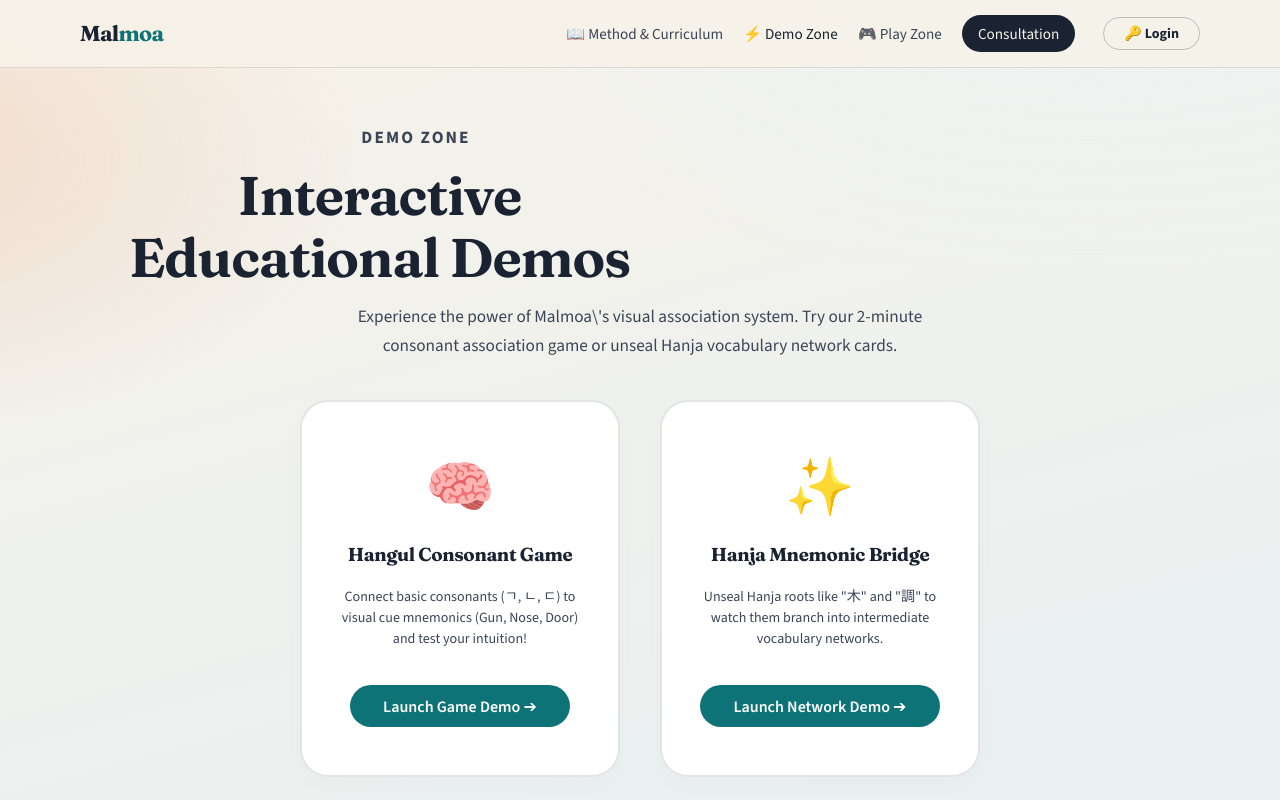
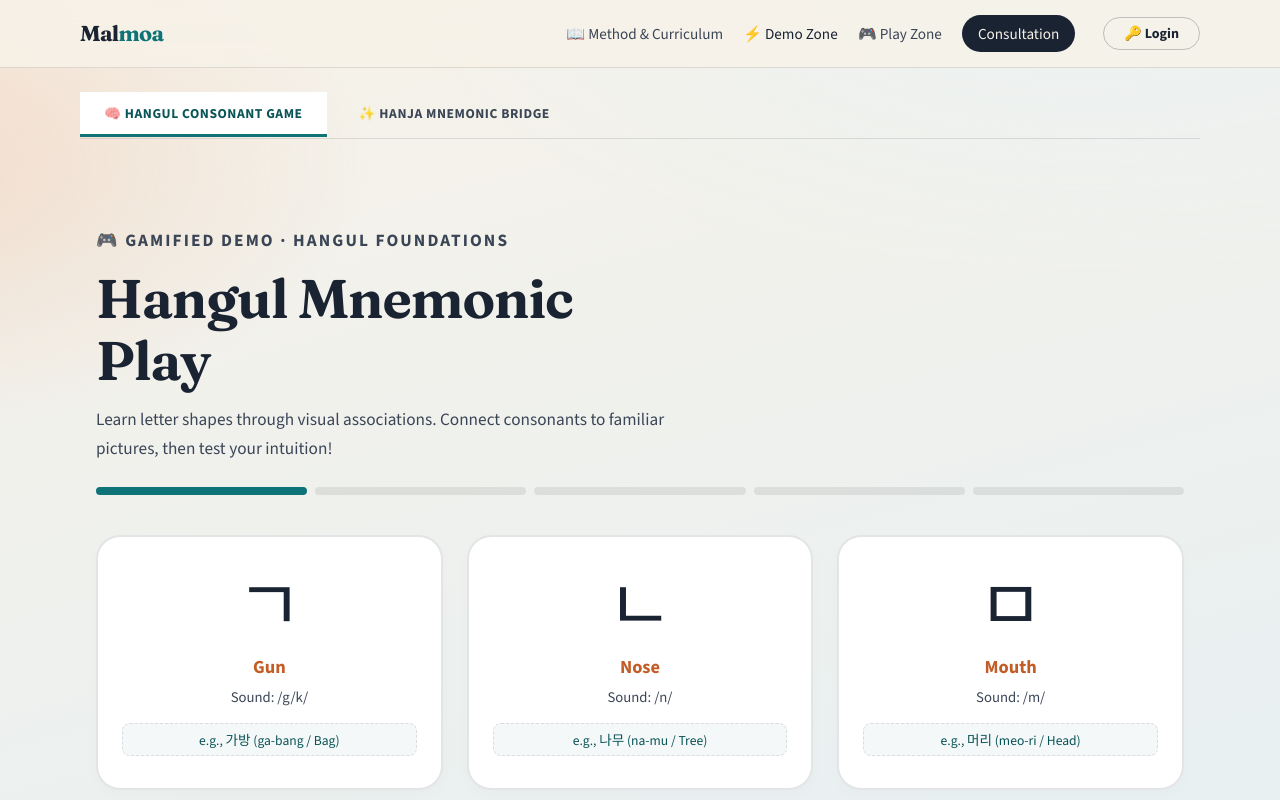
Before and after one commit to leadmeta/malmoa, a React (Vite) app: page /demo-hub in a window 1280 px wide. Shown: the top 800 px of the page. Built offline with nearby package versions, Linux system fonts and the light colour scheme.

Commit message:
Style: Re-structure CurriculumPage and DemoHubPage layouts to position subtabs selector directly under navigation header

```diff
--- a/src/pages/CurriculumPage.tsx
+++ b/src/pages/CurriculumPage.tsx
@@ -146,15 +146,9 @@ export function CurriculumPage() {
   }
 
   return (
-    <div className="shell page-hero reveal" style={{ paddingBottom: '4rem' }}>
-      <p className="section-label">Malmoa Syllabus</p>
-      <h1>Method & Curriculum</h1>
-      <p style={{ maxWidth: '42rem', color: 'var(--ink-soft)' }}>
-        Explore our complete teaching systems, interactive drawing sheets for consonants/vowels, situational dialogues, and news literacy integrations.
-      </p>
-
-      {/* Tabs Selector */}
-      <div style={{ display: 'flex', gap: '1rem', borderBottom: '2px solid var(--line)', paddingBottom: '1px', margin: '2.5rem 0', overflowX: 'auto' }}>
+    <div className="shell reveal" style={{ paddingBottom: '4rem', marginTop: '1.5rem' }}>
+      {/* Tabs Selector: Positioned immediately below header navigation */}
+      <div style={{ display: 'flex', gap: '0.5rem', borderBottom: '1px solid var(--line)', paddingBottom: '1px', marginBottom: '2.5rem', overflowX: 'auto' }}>
         {(['method', 'beginner', 'intermediate', 'advanced'] as const).map((tab) => (
           <button
             key={tab}
@@ -164,10 +158,10 @@ export function CurriculumPage() {
               padding: '0.75rem 1.5rem',
               border: 'none',
               background: 'transparent',
-              fontSize: '1rem',
+              fontSize: '0.85rem',
               fontWeight: 'bold',
               cursor: 'pointer',
-              color: activeTab === tab ? 'var(--teal)' : 'var(--ink-soft)',
+              color: activeTab === tab ? 'var(--teal-deep)' : 'var(--ink-soft)',
               borderBottom: activeTab === tab ? '3px solid var(--teal)' : '3px solid transparent',
               transition: 'all 0.2s ease',
               textTransform: 'uppercase',
--- a/src/pages/DemoHubPage.tsx
+++ b/src/pages/DemoHubPage.tsx
@@ -1,76 +1,45 @@
-import { Link } from 'react-router-dom'
+import { useState } from 'react'
+import { HangulDemoPage } from './HangulDemoPage'
+import { HanjaDemoPage } from './HanjaDemoPage'
 import './InnerPages.css'
 
+type DemoTab = 'hangul' | 'hanja'
+
 export function DemoHubPage() {
+  const [activeTab, setActiveTab] = useState<DemoTab>('hangul')
+
   return (
-    <div className="shell page-hero reveal" style={{ paddingBottom: '4rem', textAlign: 'center' }}>
-      <p className="section-label">Demo Zone</p>
-      <h1>Interactive Educational Demos</h1>
-      <p style={{ maxWidth: '40rem', margin: '0 auto 2.5rem auto', color: 'var(--ink-soft)' }}>
-        Experience the power of Malmoa\'s visual association system. Try our 2-minute consonant association game or unseal Hanja vocabulary network cards.
-      </p>
+    <div className="shell reveal" style={{ paddingBottom: '4rem', marginTop: '1.5rem' }}>
+      {/* Sub tabs selector: Positioned immediately below header navigation */}
+      <div style={{ display: 'flex', gap: '0.5rem', borderBottom: '1px solid var(--line)', paddingBottom: '1px', marginBottom: '2rem', overflowX: 'auto' }}>
+        {(['hangul', 'hanja'] as const).map((tab) => (
+          <button
+            key={tab}
+            type="button"
+            onClick={() => setActiveTab(tab)}
+            style={{
+              padding: '0.75rem 1.5rem',
+              background: activeTab === tab ? 'white' : 'transparent',
+              border: 'none',
+              borderBottom: activeTab === tab ? '3px solid var(--teal)' : '3px solid transparent',
+              color: activeTab === tab ? 'var(--teal-deep)' : 'var(--ink-soft)',
+              fontWeight: 'bold',
+              cursor: 'pointer',
+              textTransform: 'uppercase',
+              letterSpacing: '0.04em',
+              fontSize: '0.85rem'
+            }}
+          >
+            {tab === 'hangul' && '🧠 Hangul Consonant Game'}
+            {tab === 'hanja' && '✨ Hanja Mnemonic Bridge'}
+          </button>
+        ))}
+      </div>
 
-      {/* Grid of Demos */}
-      <div style={{ display: 'flex', gap: '2.5rem', justifyContent: 'center', flexWrap: 'wrap', marginTop: '2rem' }}>
-
-        {/* Card 1: Hangul Consonants */}
-        <div
-          style={{
-            background: 'white',
-            border: '2px solid var(--line)',
-            borderRadius: '28px',
-            padding: '3rem 2rem',
-            width: '320px',
-            boxShadow: '0 8px 25px rgba(0,0,0,0.02)',
-            display: 'flex',
-            flexDirection: 'column',
-            alignItems: 'center',
-            gap: '1.25rem',
-            transition: 'all 0.25s ease'
-          }}
-          className="board-post-card"
-        >
-          <span style={{ fontSize: '3.5rem' }}>🧠</span>
-          <h3 style={{ fontFamily: 'var(--font-display)', margin: 0, fontWeight: 'bold' }}>
-            Hangul Consonant Game
-          </h3>
-          <p style={{ fontSize: '0.88rem', color: 'var(--ink-soft)', lineHeight: 1.5, margin: 0 }}>
-            Connect basic consonants (ㄱ, ㄴ, ㄷ) to visual cue mnemonics (Gun, Nose, Door) and test your intuition!
-          </p>
-          <Link to="/lesson/hangul-demo" className="btn btn-primary btn-pulse" style={{ padding: '0.6rem 2rem', marginTop: '1rem' }}>
-            Launch Game Demo ➔
-          </Link>
-        </div>
-
-        {/* Card 2: Hanja Mnemonic Network */}
-        <div
-          style={{
-            background: 'white',
-            border: '2px solid var(--line)',
-            borderRadius: '28px',
-            padding: '3rem 2rem',
-            width: '320px',
-            boxShadow: '0 8px 25px rgba(0,0,0,0.02)',
-            display: 'flex',
-            flexDirection: 'column',
-            alignItems: 'center',
-            gap: '1.25rem',
-            transition: 'all 0.25s ease'
-          }}
-          className="board-post-card"
-        >
-          <span style={{ fontSize: '3.5rem' }}>✨</span>
-          <h3 style={{ fontFamily: 'var(--font-display)', margin: 0, fontWeight: 'bold' }}>
-            Hanja Mnemonic Bridge
-          </h3>
-          <p style={{ fontSize: '0.88rem', color: 'var(--ink-soft)', lineHeight: 1.5, margin: 0 }}>
-            Unseal Hanja roots like "木" and "調" to watch them branch into intermediate vocabulary networks.
-          </p>
-          <Link to="/lesson/hanja-demo" className="btn btn-primary btn-pulse" style={{ padding: '0.6rem 2rem', marginTop: '1rem' }}>
-            Launch Network Demo ➔
-          </Link>
-        </div>
-
+      {/* Render selected demo zone component */}
+      <div style={{ animation: 'rise 0.4s ease both' }}>
+        {activeTab === 'hangul' && <HangulDemoPage />}
+        {activeTab === 'hanja' && <HanjaDemoPage />}
       </div>
     </div>
   )
```
